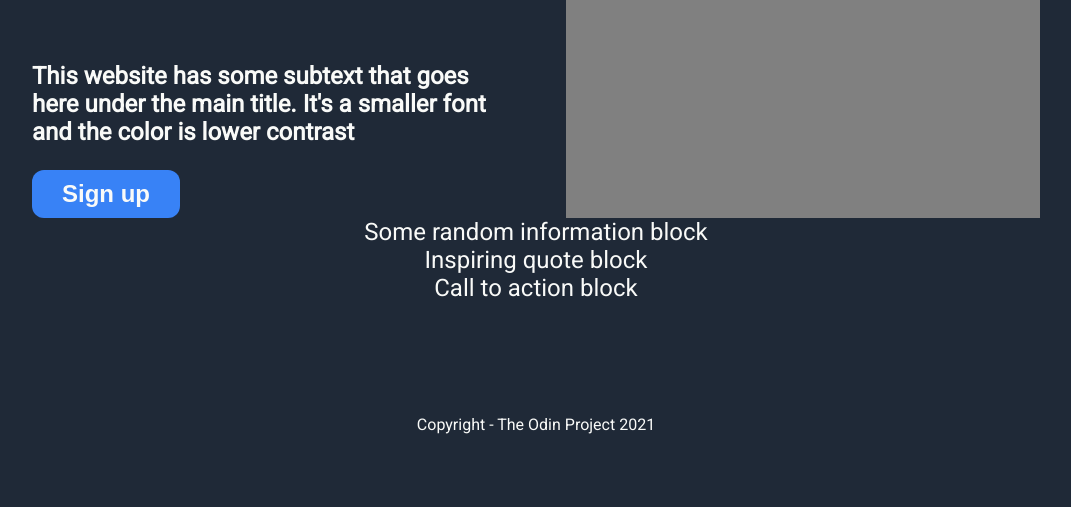
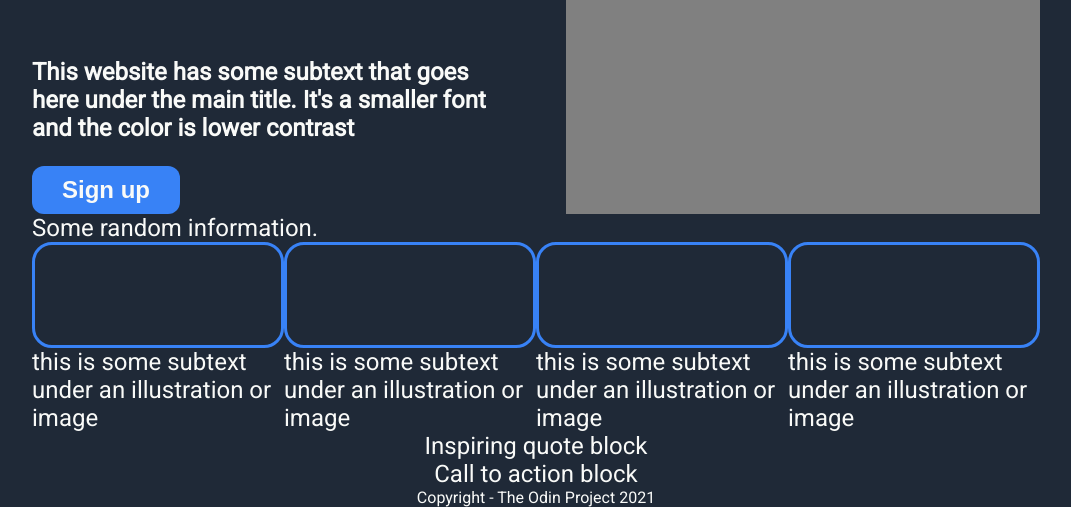
Before and after one commit to UwU-37586109292/odin-landing-page, a plain HTML site: page index.html in a window 1280 px wide. Shown: the part 387-894 px from the top of the page, without its empty margins (104-1175 px from the left). Before the commit the page ends 842 px from the top, so only its background shows below. Drawn offline with Linux system fonts and the light colour scheme.

Commit message:
Add 4 frames under information section

```diff
--- a/index.html
+++ b/index.html
@@ -33,7 +33,29 @@
             </div>
             <div class="image">this is placeholder image</div>
         </div>
-        <div class="container secondary-text">Some random information block</div>
+        <div class="container secondary-text">
+            <div class="container-vertical">
+                <div>Some random information.</div>
+                <div class="container">
+                    <div class="img-with-caption">
+                        <div class="img-frame"></div>
+                        <div>this is some subtext under an illustration or image</div>
+                    </div>
+                    <div class="img-with-caption">
+                        <div class="img-frame"></div>
+                        <div>this is some subtext under an illustration or image</div>
+                    </div>
+                    <div class="img-with-caption">
+                        <div class="img-frame"></div>
+                        <div>this is some subtext under an illustration or image</div>
+                    </div>
+                    <div class="img-with-caption">
+                        <div class="img-frame"></div>
+                        <div>this is some subtext under an illustration or image</div>
+                    </div>
+                </div>
+            </div>
+        </div>
         <div class="container secondary-text">Inspiring quote block</div>
         <div class="container secondary-text">Call to action block</div>
     </div>
--- a/styles.css
+++ b/styles.css
@@ -97,3 +97,10 @@ button {
     font-size: 36px;
     font-style: italic;
 }
+
+.img-frame {
+    border-radius: 20px;
+    border-style: solid;
+    border-color: #3882f6;
+    height: 100px;
+}
```
